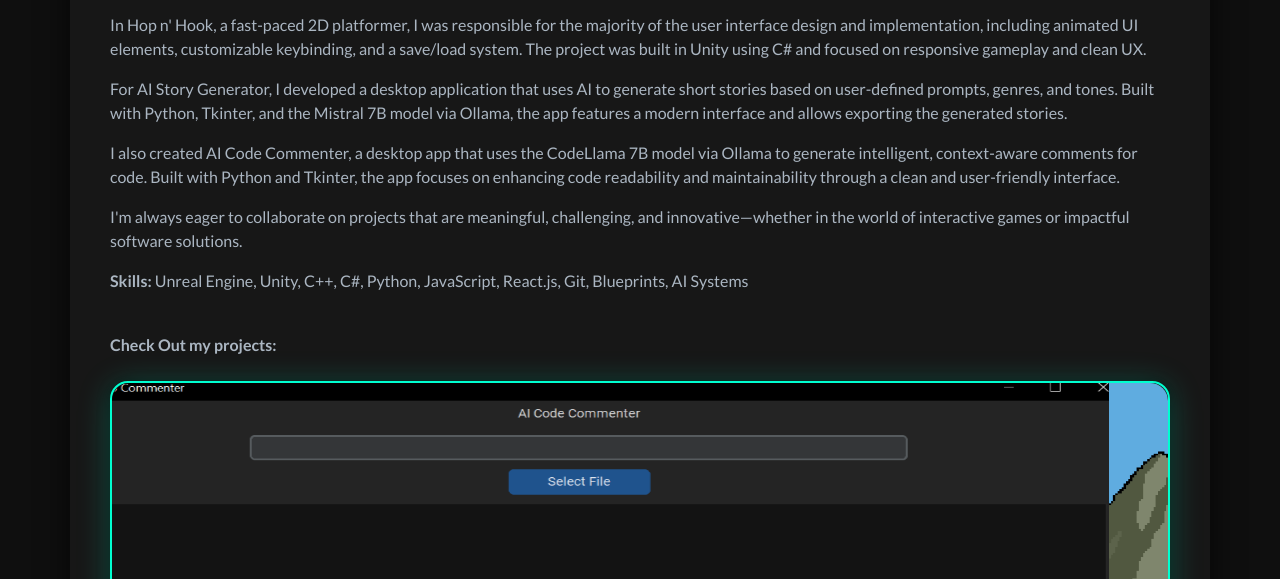
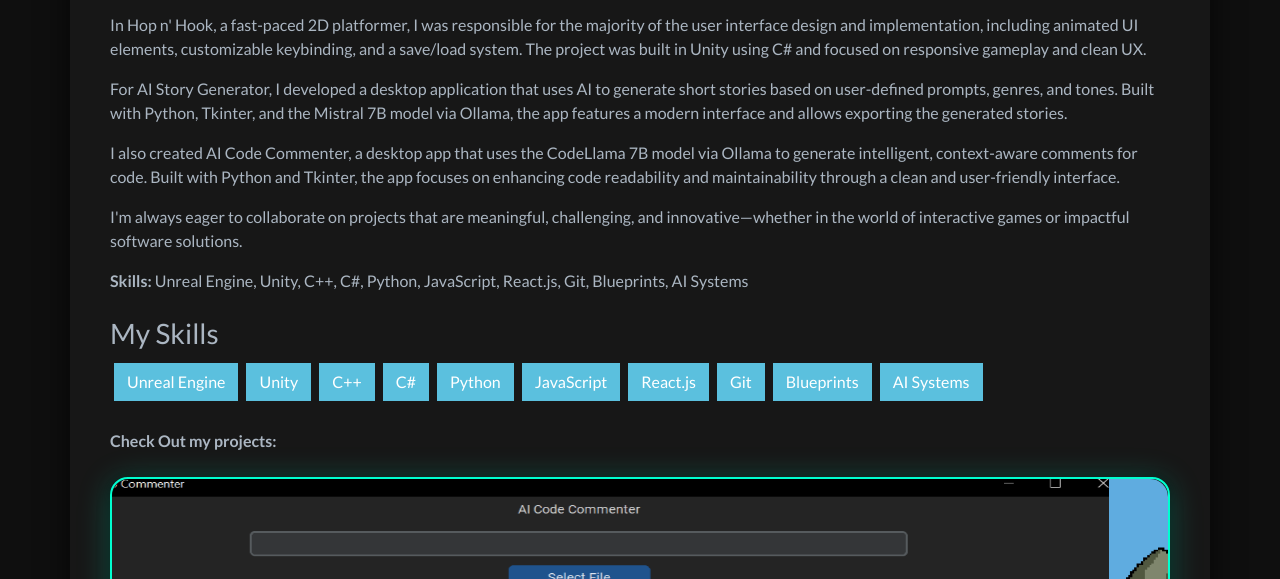
Before and after one commit to MikePerez2022/Portfolio, a plain HTML site: page about.html in a window 1280 px wide. Shown: the part 221-800 px from the top of the page. Drawn offline with nearby package versions, Linux system fonts and the light colour scheme.

Commit message:
Update about.html

```diff
--- a/about.html
+++ b/about.html
@@ -63,6 +63,24 @@
         <p><strong>Skills:</strong> Unreal Engine, Unity, C++, C#, Python, JavaScript, React.js, Git, Blueprints, AI
             Systems</p>
 
+        <!-- Interactive Skills Section -->
+        <div class="mt-4">
+            <h3>My Skills</h3>
+            <div class="btn-group flex-wrap" role="group" aria-label="Skills">
+                <button type="button" class="btn btn-info m-1 skill-btn" data-skill="Unreal Engine">Unreal Engine</button>
+                <button type="button" class="btn btn-info m-1 skill-btn" data-skill="Unity">Unity</button>
+                <button type="button" class="btn btn-info m-1 skill-btn" data-skill="C++">C++</button>
+                <button type="button" class="btn btn-info m-1 skill-btn" data-skill="C#">C#</button>
+                <button type="button" class="btn btn-info m-1 skill-btn" data-skill="Python">Python</button>
+                <button type="button" class="btn btn-info m-1 skill-btn" data-skill="JavaScript">JavaScript</button>
+                <button type="button" class="btn btn-info m-1 skill-btn" data-skill="React.js">React.js</button>
+                <button type="button" class="btn btn-info m-1 skill-btn" data-skill="Git">Git</button>
+                <button type="button" class="btn btn-info m-1 skill-btn" data-skill="Blueprints">Blueprints</button>
+                <button type="button" class="btn btn-info m-1 skill-btn" data-skill="AI Systems">AI Systems</button>
+            </div>
+            <div id="skill-info" class="alert alert-secondary mt-3" style="display:none;"></div>
+        </div>
+
         <p>
             <br>
             <strong>Check Out my projects:</strong>
@@ -120,6 +138,28 @@
             document.body.classList.toggle('accent-mode');
         });
 
+        // Interactive Skills Section
+        const skillDescriptions = {
+            'Unreal Engine': 'A powerful game engine for creating high-fidelity interactive experiences and games, especially with C++ and Blueprints.',
+            'Unity': 'A versatile game engine used for 2D and 3D games, known for its C# scripting and rapid prototyping.',
+            'C++': 'A high-performance programming language, widely used in game engines and systems programming.',
+            'C#': 'A modern, object-oriented language used in Unity and desktop applications.',
+            'Python': 'A flexible language great for AI, automation, and rapid development.',
+            'JavaScript': 'The language of the web, enabling interactive and dynamic web applications.',
+            'React.js': 'A popular JavaScript library for building user interfaces with reusable components.',
+            'Git': 'Version control system for tracking changes and collaborating on code.',
+            'Blueprints': 'A visual scripting system in Unreal Engine for rapid prototyping and logic design.',
+            'AI Systems': 'Designing and implementing artificial intelligence for games and software.'
+        };
+        document.querySelectorAll('.skill-btn').forEach(btn => {
+            btn.addEventListener('click', function() {
+                const skill = this.getAttribute('data-skill');
+                const infoBox = document.getElementById('skill-info');
+                infoBox.textContent = skillDescriptions[skill] || '';
+                infoBox.style.display = 'block';
+            });
+        });
+
         // Greeting animation: animate the greeting on page load
         window.addEventListener('DOMContentLoaded', () => {
             const greeting = document.querySelector('.display-4, h1');
```
